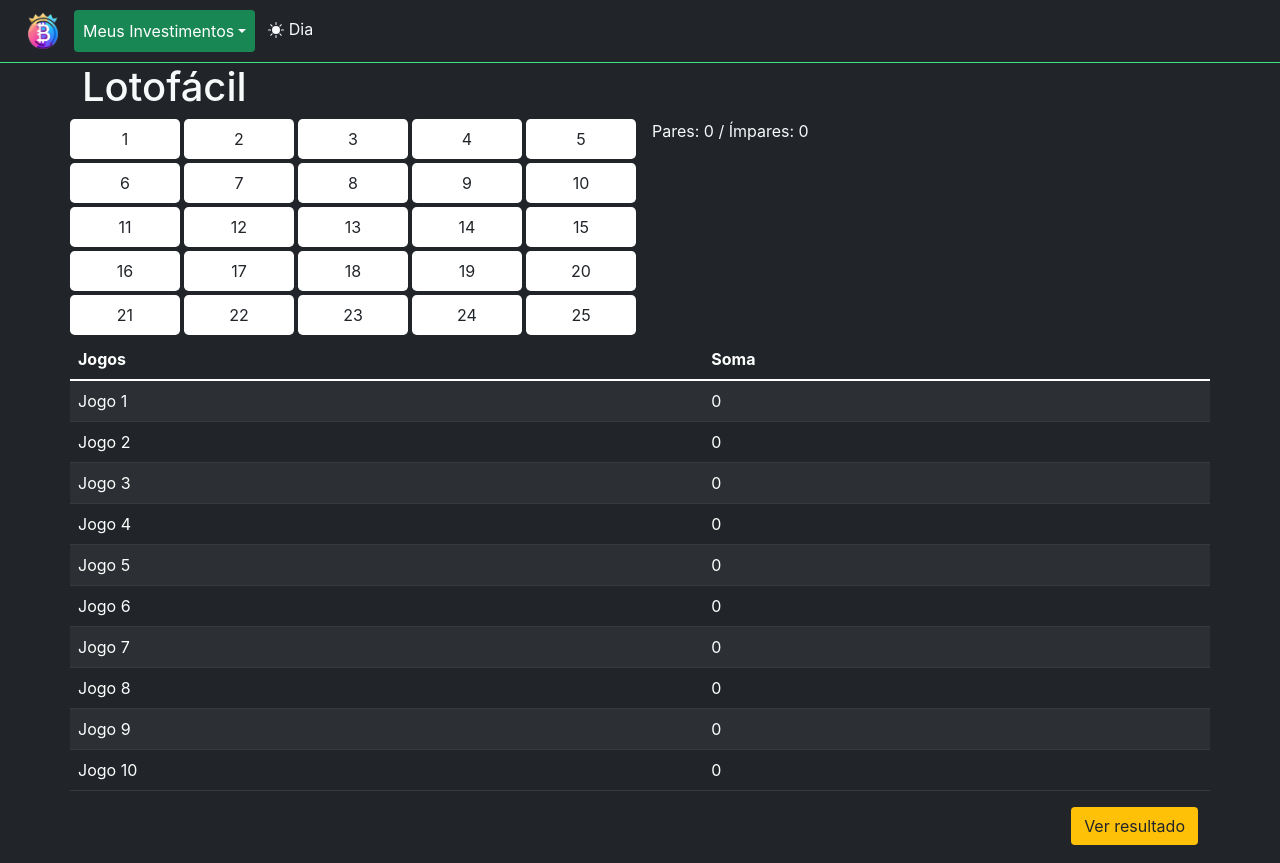
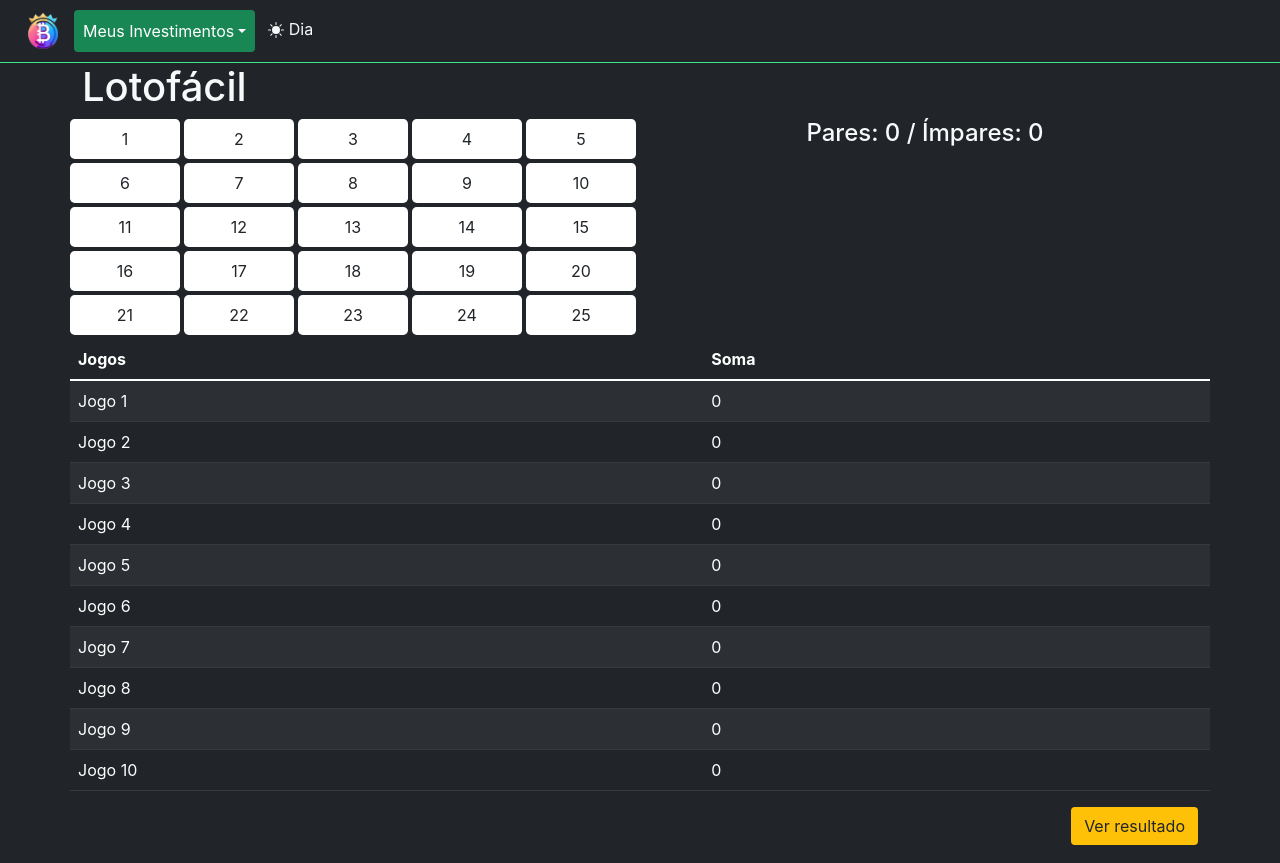
Before and after one commit to demaroto/balancecrypto, a React (Create React App) app: page /lotofacil in a window 1280 px wide. Built offline with nearby package versions, Linux system fonts and the light colour scheme.

Commit message:
Update index.js

```diff
--- a/src/pages/lotofacil/index.js
+++ b/src/pages/lotofacil/index.js
@@ -67,8 +67,8 @@ const Index = () => {
                         <QuadoNumeros inicio={21} fim={25} retornar={(num) => changeNumerosSelecionados(num)} classesNumero={`text-${theme} p-2 col mb-1 me-1 col rounded-3 text-center`} classesQuadro={`row`} />
                     </div>
                     <div className='col-md-6 col-sm-12'>
-                        <div>
-                            <span className={`text-${themeText}`}>Pares: {pares} / Ímpares: {impares}</span>
+                        <div className='text-center'>
+                            <span className={`text-${themeText} h4`}>Pares: {pares} / Ímpares: {impares}</span>
 
                         </div>
                     </div>
```
